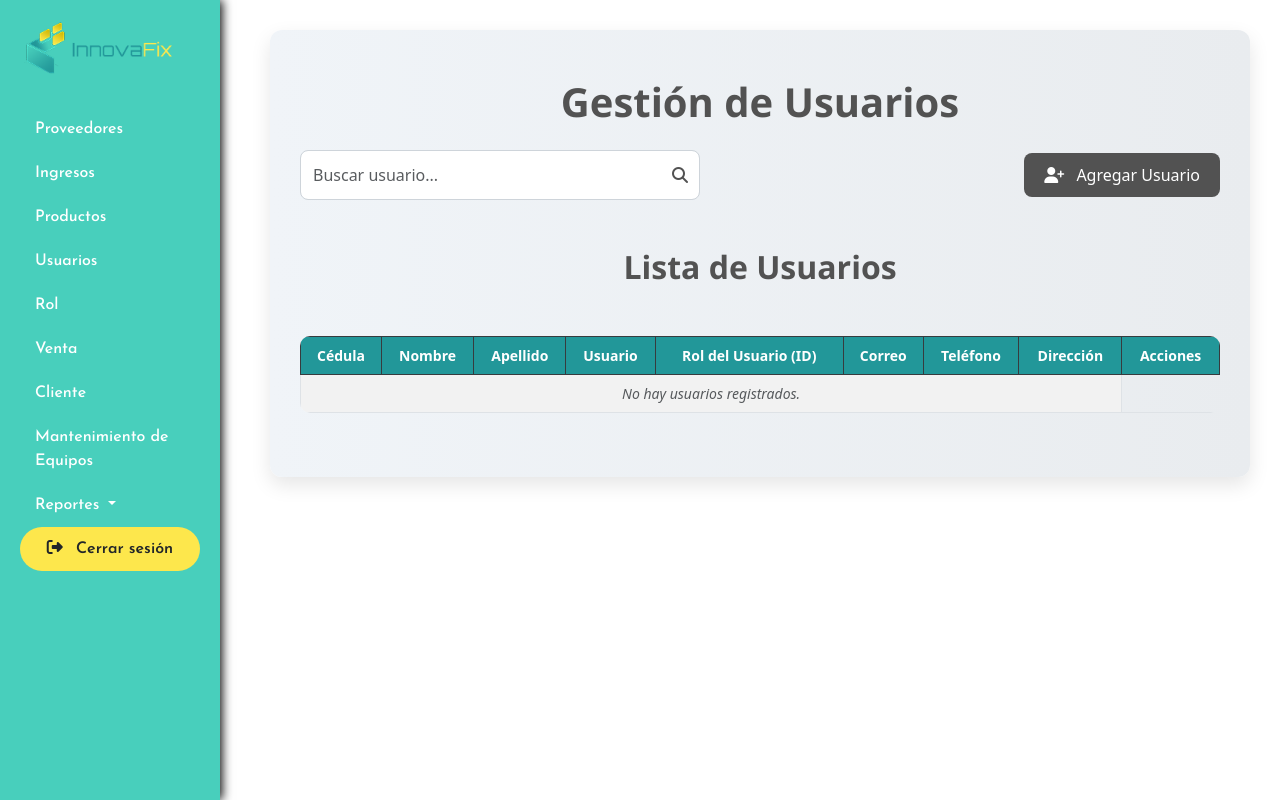
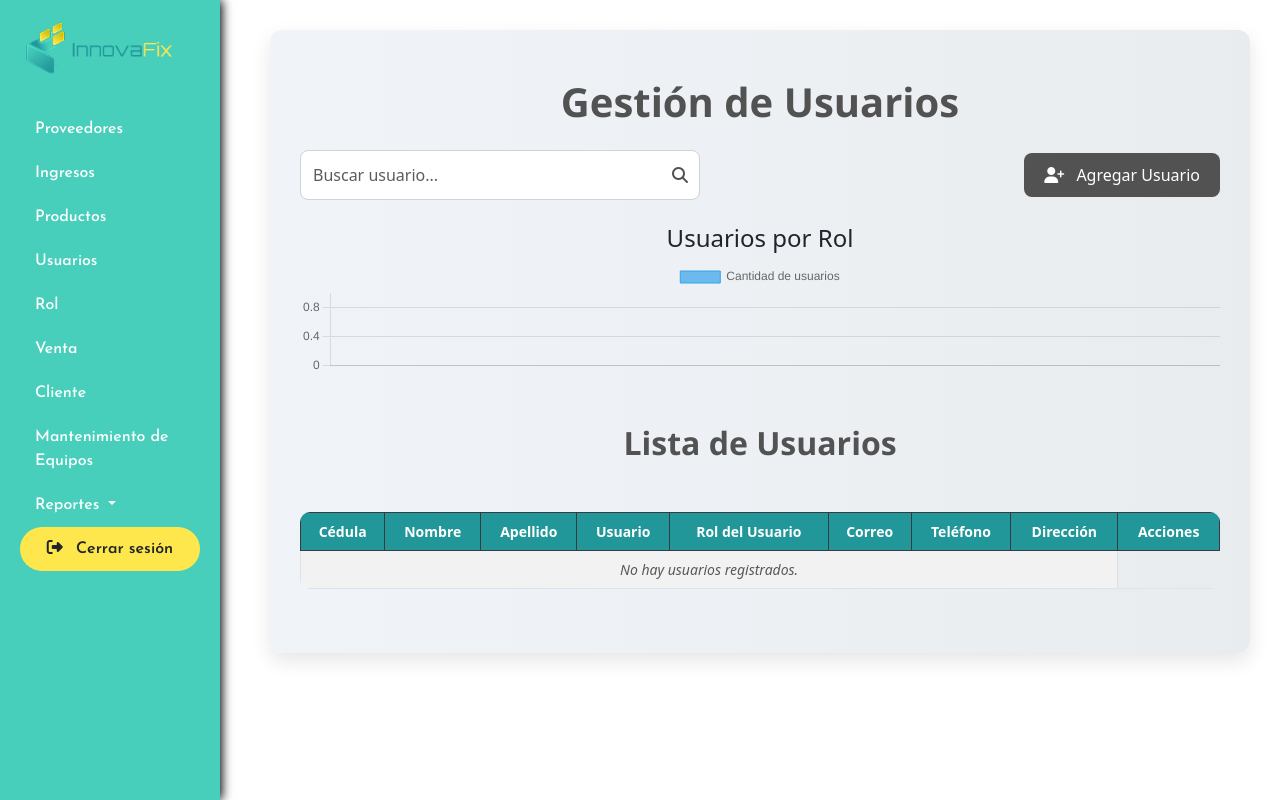
Before and after one commit to XanPineda/innovafix, a Django app: page /usuarios/ in a window 1280 px wide. Run offline with Django 5.2, Linux system fonts and the light colour scheme; the visitor is signed in with stand-in values (Sample User, id 1); data that the repository does not hold is empty; some libraries are stand-ins or nearby versions; some web fonts are replaced.

Commit message:
Se agregó conteo de usuarios. Pendiente para otras tablas

```diff
--- a/proveedor_app/templates/proveedor/usuario/usuario.html
+++ b/proveedor_app/templates/proveedor/usuario/usuario.html
@@ -14,6 +14,13 @@
             <i class="fas fa-user-plus me-2"></i> Agregar Usuario
         </button>
     </div>
+
+    <!-- Gráfico de usuarios -->
+    <div class="my-4">
+        <h4 class="text-center">Usuarios por Rol</h4>
+        <canvas id="usuariosRolChart" width="200" height="25"></canvas>
+    </div>
+
 
     <!-- Modal Agregar Usuario -->
     <div class="modal fade" id="usuarioModal" tabindex="-1" aria-labelledby="usuarioModalLabel" aria-hidden="true">
@@ -57,7 +64,7 @@
                     <th>Nombre</th>
                     <th>Apellido</th>
                     <th>Usuario</th>
-                    <th>Rol del Usuario (ID)</th>
+                    <th>Rol del Usuario</th>
                     <th>Correo</th>
                     <th>Teléfono</th>
                     <th>Dirección</th>
@@ -106,4 +113,29 @@ document.addEventListener('DOMContentLoaded', function() {
     });
 });
 </script>
+
+
+<!-- Script para gráfico de usuarios -->
+<script src="https://cdn.jsdelivr.net/npm/chart.js"></script>
+<script>
+const ctx = document.getElementById('usuariosRolChart').getContext('2d');
+const usuariosRolChart = new Chart(ctx, {
+    type: 'bar',
+    data: {
+        labels: {{ roles_labels|safe }},
+        datasets: [{
+            label: 'Cantidad de usuarios',
+            data: {{ roles_data|safe }},
+            backgroundColor: 'rgba(54, 162, 235, 0.7)',
+            borderColor: 'rgba(54, 162, 235, 1)',
+            borderWidth: 1
+        }]
+    },
+    options: {
+        scales: {
+            y: { beginAtZero: true }
+        }
+    }
+});
+</script>
 {% endblock %}
--- a/proveedor_app/views.py
+++ b/proveedor_app/views.py
@@ -7,6 +7,7 @@ from django.contrib.auth.forms import UserCreationForm
 from .models import Rol, Proveedor, Cliente, Usuario, Ingreso, Producto, Venta, Equipo, VistaIngresoInfo, VistaCompraVenta, VistaProcesoIngreso
 from .forms import RolForm, ProveedorForm, ClienteForm, UsuarioForm, IngresoForm, ProductoForm, VentaForm, EquipoForm
 from django.contrib import messages
+from collections import Counter
 
 # RENDERIZADO DE HOME PAGE
 def homepage(request):
@@ -316,10 +317,17 @@ def usuario_listar(request):
 
     usuarios = Usuario.objects.all()
     usuarios_django = User.objects.all()
+    usuarios_count = usuarios.count()
+    roles = Rol.objects.all()
+    labels = [rol.rolNombre for rol in roles]
+    data = [usuarios.filter(rolId=rol).count() for rol in roles]
     return render(request, 'proveedor/usuario/usuario.html', {
         'form': form,
         'usuarios': usuarios,
-        'usuarios_django': usuarios_django
+        'usuarios_django': usuarios_django,
+        'usuarios_count': usuarios_count,
+        'roles_labels': labels,
+        'roles_data': data,
     })
 
 @login_required
```
